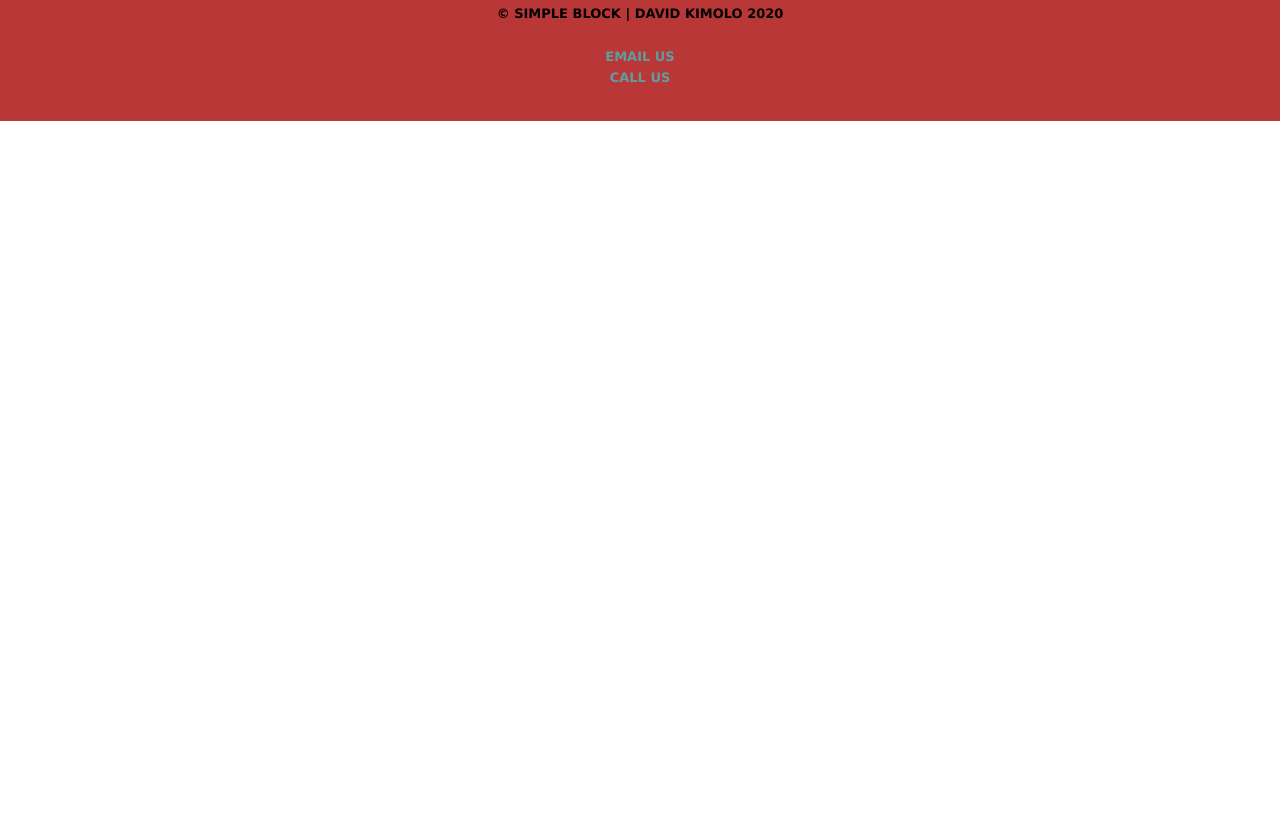
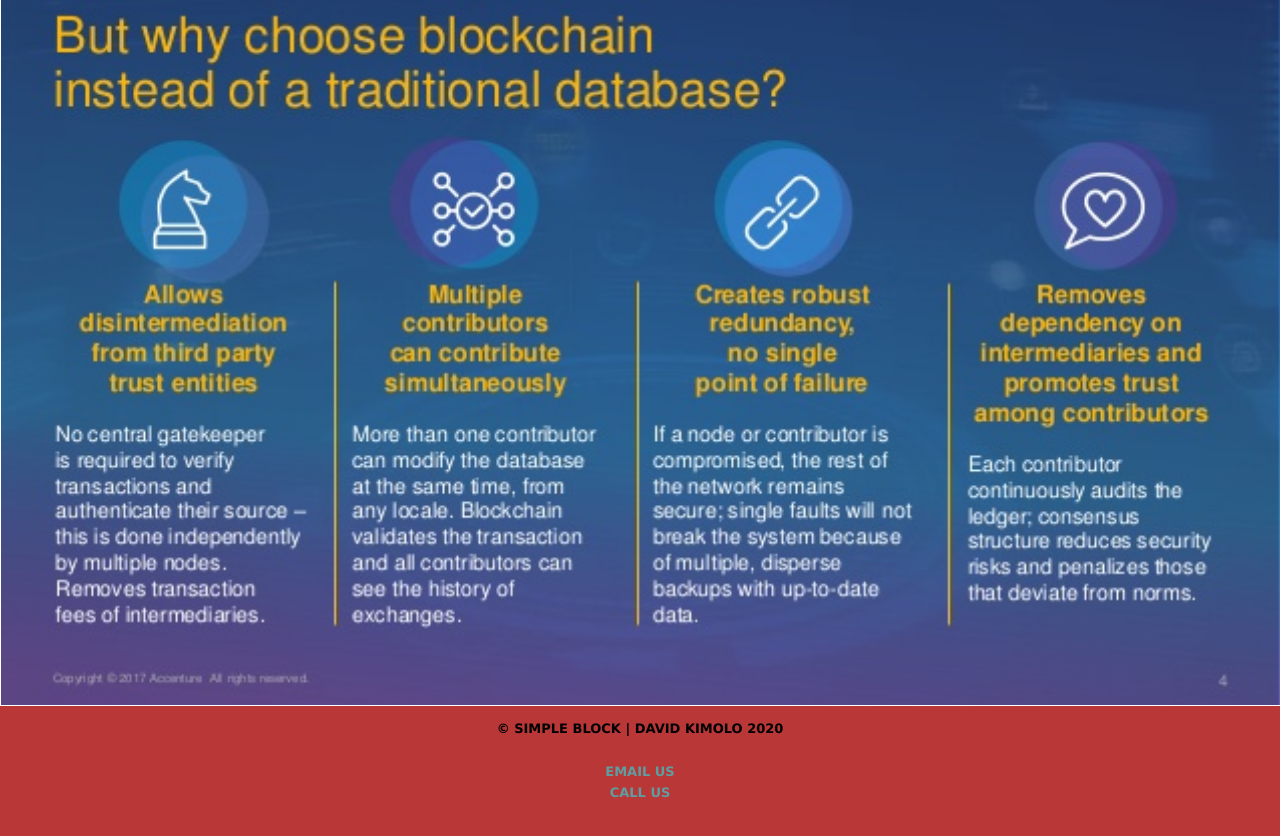
Before and after one commit to davidkimolo/simple_web, a plain HTML site: page about.html in a window 1280 px wide. Shown: the part 64-900 px from the top of the page. Before the commit the page ends 800 px from the top, so only its background shows below. Drawn offline with Linux system fonts and the light colour scheme.

Commit message:
added about placeholder

```diff
--- a/about.html
+++ b/about.html
@@ -23,6 +23,10 @@
             </nav>
         </header>
 
+        <div class="about_background">
+
+        </div>
+
         <footer class="footer">
             <div class="main_footer">
                 <P>&copy; Simple Block | David Kimolo 2020</P>
--- a/css/main.css
+++ b/css/main.css
@@ -134,3 +134,13 @@ body {
     height: 750px;
     margin: 12px 12px;
 }
+
+.about_background {
+    background-image: url(../images/about_background.jpg);
+    background-repeat: no-repeat;
+    background-size: cover;
+    width: 100%;
+    height: 683px;
+    padding: 15px 0px;
+    margin: 1px 1px;
+}
```
Also changed, not shown: images/about_background.jpg (added).
